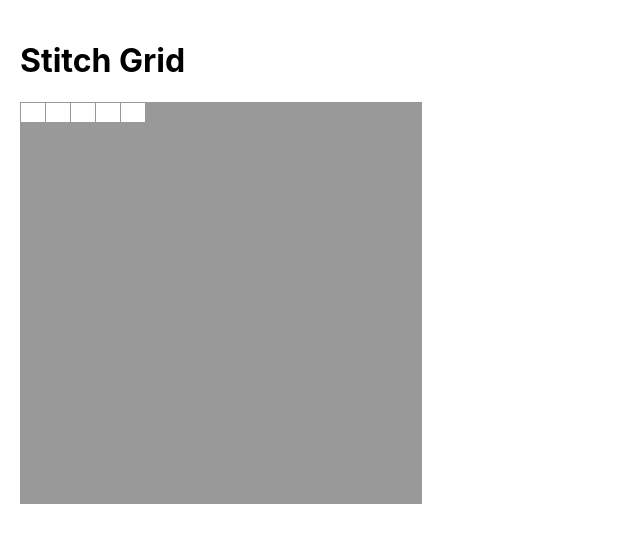
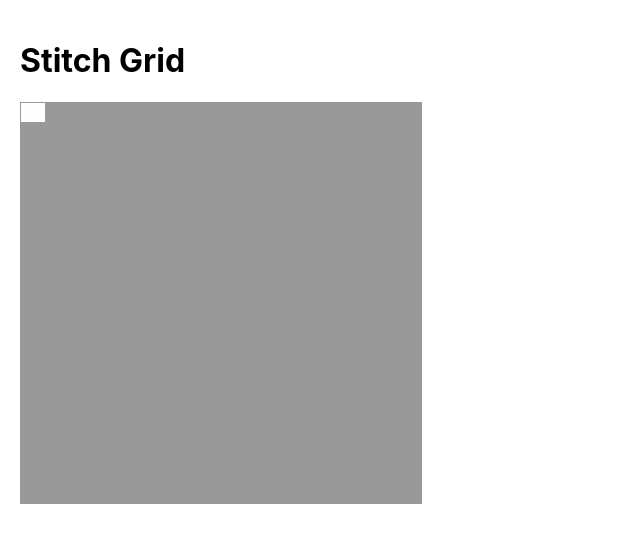
Before and after one commit to TracyRe/stitchgrid-poc, a React (Create React App) app: page /grid in a window 1280 px wide. Shown: the top 542 px of the page, without its empty margins (0-640 px from the left). Built offline with nearby package versions, Linux system fonts and the light colour scheme.

Commit message:
Attempt to add loop to generate grid blocks

```diff
--- a/src/components/Grid.jsx
+++ b/src/components/Grid.jsx
@@ -19,20 +19,22 @@ function Grid(props) {
     };
 
     function renderBlock(i) {
-      return (
-      <Block  onClick = {() => props.onClick(i)} />
-      );
+      const st = 16
+      const r = 20
+
+      for (let j = 0; j < st - 1; j ++) {
+        for (let i = 0; i < r - 1; i ++) {
+          return (
+          <Block  onClick = {() => props.onClick(i)} />
+          );
+        }
+      }
     }
 
     return (
 
       <div style={gridStyle}>
         {renderBlock(0)}
-        {renderBlock(1)}
-        {renderBlock(2)}
-        {renderBlock(3)}
-        {renderBlock(4)}
-
       </div>
 
     );
```
